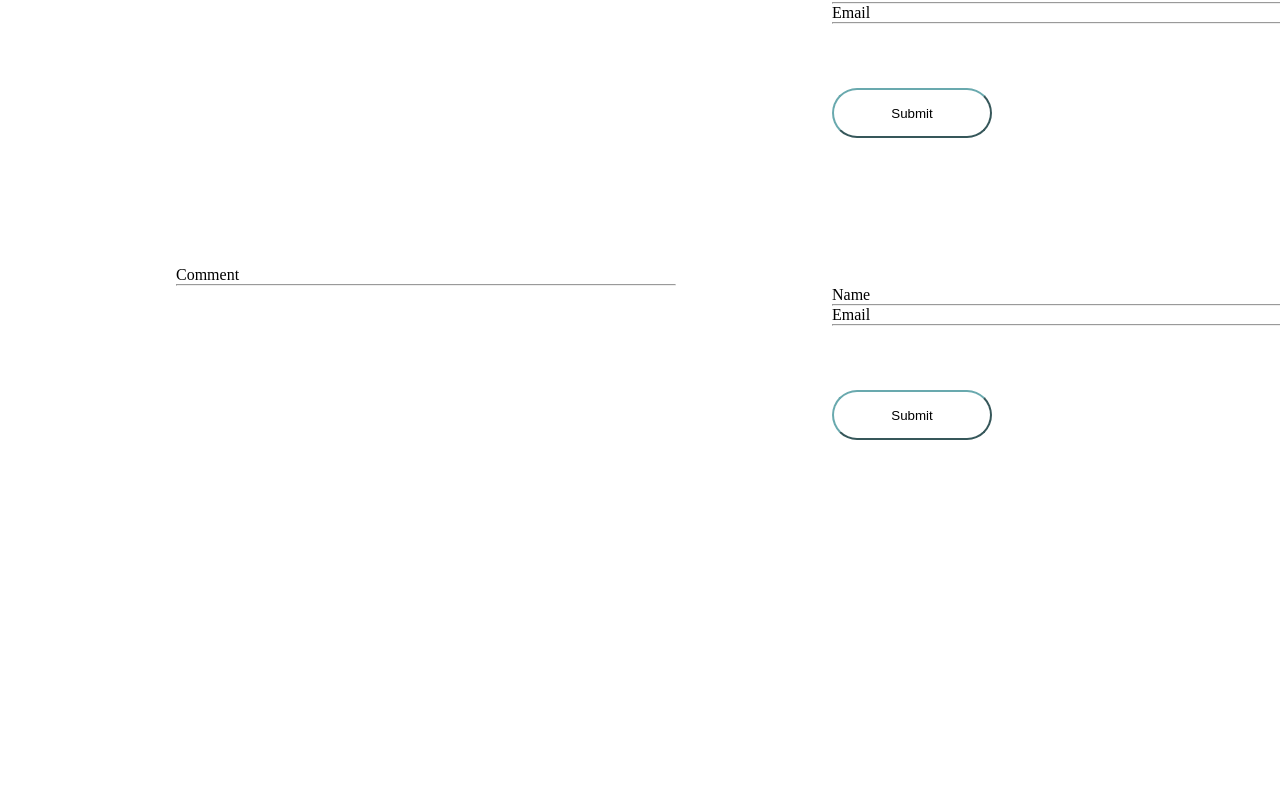
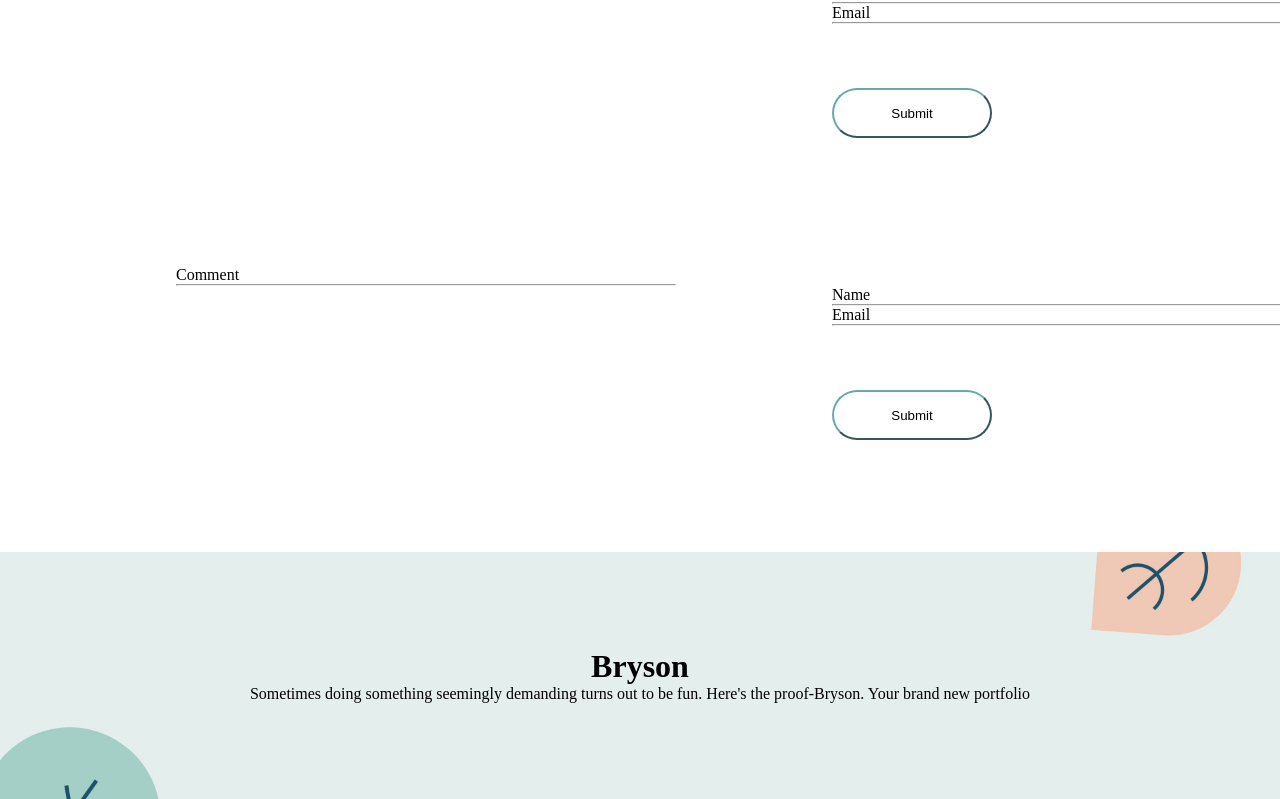
Before and after one commit to VincenzoMinardi/proj-html-vuejs, a Vue app: page / in a window 1280 px wide. Shown: the part 5484-6283 px from the top of the page. Before the commit the page ends 5972 px from the top, so only its background shows below. Built offline with nearby package versions, Linux system fonts and the light colour scheme.

Commit message:
add: fine footer

```diff
--- a/src/components/AppFooter.vue
+++ b/src/components/AppFooter.vue
@@ -34,6 +34,13 @@ export default {
             <button>Submit</button>
         </div>
     </div>
+    <div class="footer">
+        <div class="content" v-for="element in store.ArrFooter" :key="element">
+            <h1>{{ element.twoTitle }}</h1>
+            <p>{{ element.twoParagraf }}</p>
+        </div>
+
+    </div>
 </template>
 
 <style lang="scss" scoped>
@@ -67,4 +74,16 @@ button {
     border-color: #69a9ae;
     background-color: white;
 }
+
+.footer {
+    margin-top: 4rem;
+    background-image: url(../assets/img/h2-footer-img-01.jpg);
+    background-size: cover;
+    width: 100%;
+    padding: 6rem;
+
+    .content {
+        text-align: center;
+    }
+}
 </style>
```
